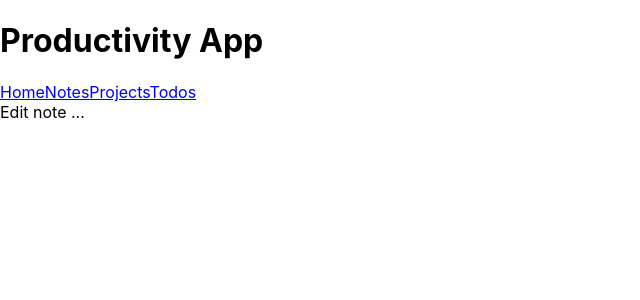
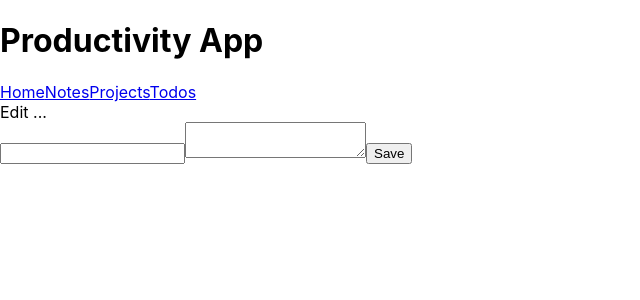
Before and after one commit to podestal/task-manager-app, a React (Create React App) app: page /notes/1 in a window 1280 px wide. Shown: the top 300 px of the page, without its empty margins (0-640 px from the left). Built offline with nearby package versions, Linux system fonts and the light colour scheme.

Commit message:
edit note

```diff
--- a/src/components/notes/Note.js
+++ b/src/components/notes/Note.js
@@ -1,6 +1,14 @@
 import { Link, Location } from "react-router-dom"
+import { useDispatch } from "react-redux"
+import { deleteNote } from "../../features/note/noteSlicer"
 
 const Note = (props) => {
+
+    const dispatch = useDispatch()
+
+    const handleDelete = () => {
+        dispatch(deleteNote(props.note.id))
+    }
 
     return (
         <div>
@@ -8,7 +16,7 @@ const Note = (props) => {
                 <h3>{props.note.title}</h3>
             </Link>
             <p>{props.note.content}</p>
-            <button onClick={e => props.handleDelete(props.note.id)}>Delete</button>
+            <button onClick={e => handleDelete()}>Delete</button>
         </div>
     )
 }
--- a/src/components/notes/Notes.js
+++ b/src/components/notes/Notes.js
@@ -1,13 +1,17 @@
 import Note from "./Note"
+import React from "react"
+import { useSelector } from "react-redux"
 
-const Notes = (props) => {
+const Notes = () => {
+
+    const notes = useSelector(state => state.notes)
+
     return (
         <div>
-            {props.notes.map(note =>
+            {notes.map(note =>
                 <Note
                     key={note.id}
                     note={note}
-                    handleDelete={props.handleDelete}
                 />)}
         </div>
     )
--- a/src/features/note/noteSlicer.js
+++ b/src/features/note/noteSlicer.js
@@ -10,18 +10,28 @@ export const noteSlice = createSlice(
         initialState,
         reducers: {
             addNote: (state, action) => {
-                console.log("payload", action.payload);
                 const note ={
                     id: nanoid(),
                     title: action.payload.title,
                     content: action.payload.content
                 }
                 state.notes.push(note)
+            },
+            deleteNote: (state, action) => {
+                state.notes = state.notes.filter(note => note.id != action.payload)
+            },
+            editNote: (state, action) => {
+                const editedNote = {
+                    id: action.payload.id,
+                    title: action.payload.title,
+                    content: action.payload.content
+                }
+                state.notes = state.notes.map(note => note.id == action.payload.id ? editedNote : note)
             }
         }
     }
 )
 
-export const {addNote} = noteSlice.actions
+export const {addNote, deleteNote, editNote} = noteSlice.actions
 
 export default noteSlice.reducer
--- a/src/pages/EditNotePage.js
+++ b/src/pages/EditNotePage.js
@@ -1,13 +1,41 @@
 import React from "react"
-import { NotesContext } from "../context/NotesContext"
+import { useSelector } from "react-redux"
+import { useDispatch } from "react-redux"
+import { editNote } from "../features/note/noteSlicer"
 
 const EditNotePage = () => {
+
     const id = window.location.href.split("/").pop()
-    const name = React.useContext(NotesContext)
-    console.log("name", name);
+    const notes = useSelector(state => state.notes)
+    const note = notes.find(note => note.id === id)
+    const dispatch = useDispatch()
+    const [title, setTitle] = React.useState(note ? note.title : "")
+    const [content, setContent] = React.useState(note ? note.content : "")
+
+    const handleSubmit = e => {
+        e.preventDefault()
+        dispatch(editNote({
+            id,
+            title,
+            content
+        }))
+    }
+
     return (
         <div>
-            Edit note ...
+            Edit ...
+            <form onSubmit={handleSubmit}>
+                <input
+                    type="text"
+                    value={title}
+                    onChange={e => setTitle(e.target.value)}
+                />
+                <textarea
+                    value={content}
+                    onChange={e => setContent(e.target.value)}
+                />
+                <button type="submit">Save</button>
+            </form>
         </div>
     )
 }
```
